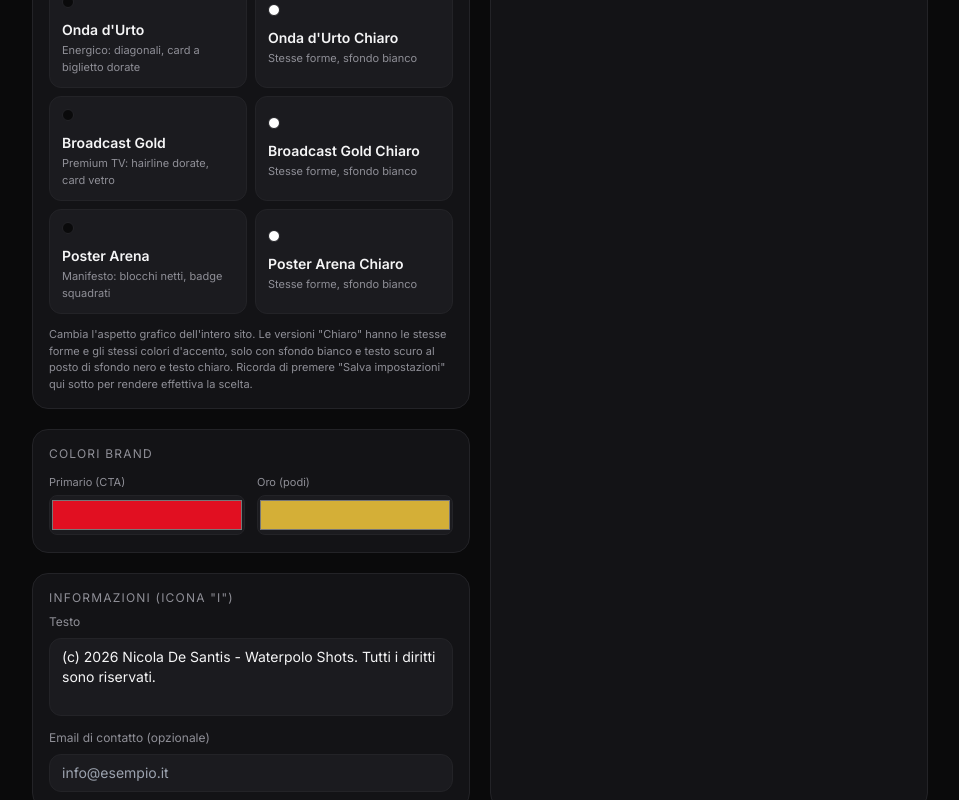
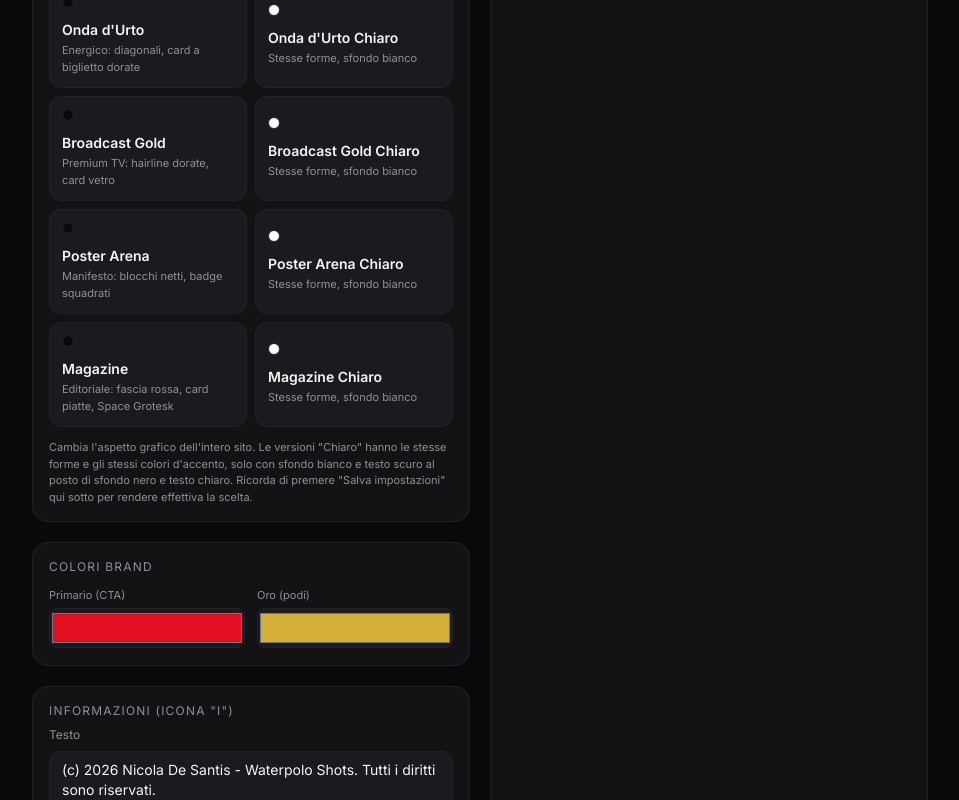
Before and after one commit to nichettomu-kaiuk/waterpoloshots, a Next.js app: page /admin/settings in a window 1280 px wide. Shown: the part 832-1632 px from the top of the page, without its empty margins (64-1023 px from the left). Built offline with nearby package versions, Linux system fonts and the light colour scheme; no server answers; the database is empty.

Commit message:
Update page.tsx

```diff
--- a/app/admin/settings/page.tsx
+++ b/app/admin/settings/page.tsx
@@ -167,6 +167,8 @@ export default function AdminSettingsPage() {
                   { value: "broadcast-light", label: "Broadcast Gold Chiaro", hint: "Stesse forme, sfondo bianco", dark: false },
                   { value: "poster", label: "Poster Arena", hint: "Manifesto: blocchi netti, badge squadrati", dark: true },
                   { value: "poster-light", label: "Poster Arena Chiaro", hint: "Stesse forme, sfondo bianco", dark: false },
+                  { value: "magazine", label: "Magazine", hint: "Editoriale: fascia rossa, card piatte, Space Grotesk", dark: true },
+                  { value: "magazine-light", label: "Magazine Chiaro", hint: "Stesse forme, sfondo bianco", dark: false },
                 ] as const
               ).map((opt) => (
                 <button
```
